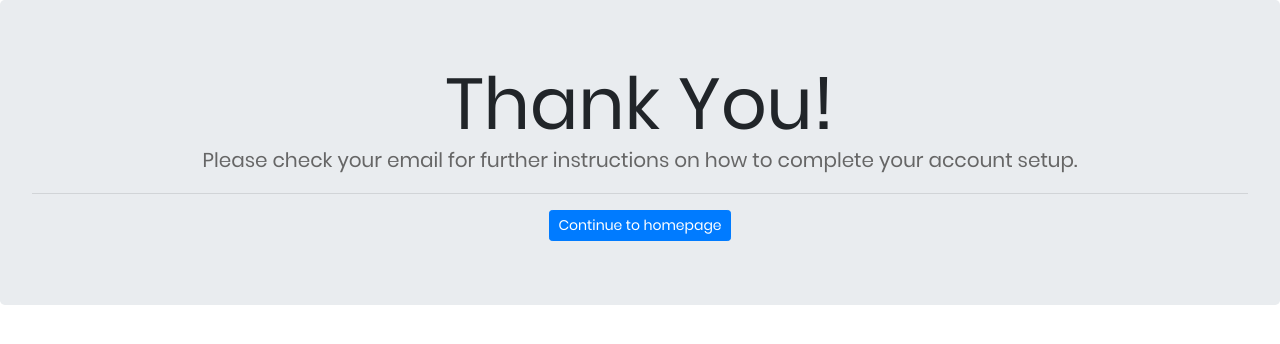
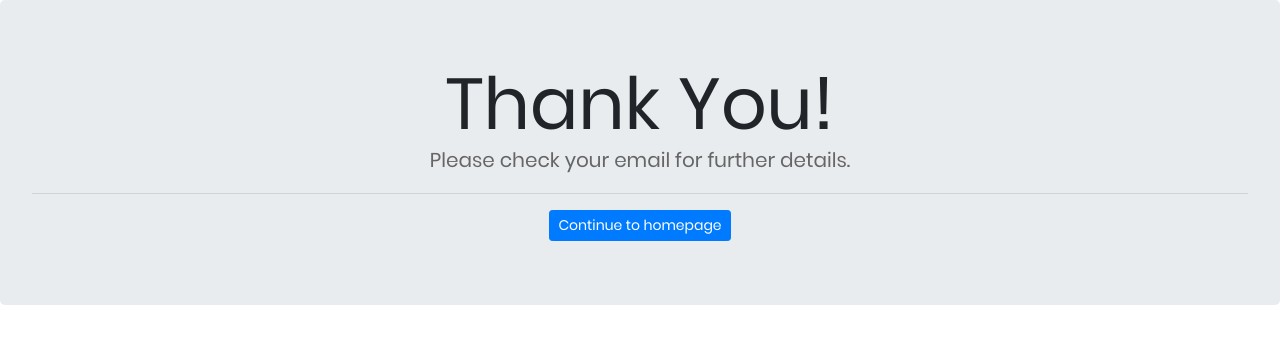
Before and after one commit to josephc2195/HTML-fix, a Flask app: page /typ in a window 1280 px wide. Shown: the top 344 px of the page. Run offline with Flask 2, Linux system fonts and the light colour scheme; some libraries are stand-ins or nearby versions.

Commit message:
Update typ.html

```diff
--- a/templates/typ.html
+++ b/templates/typ.html
@@ -19,7 +19,7 @@
 <body>
   <div class="jumbotron text-center">
   <h1 class="display-3">Thank You!</h1>
-  <p class="lead"><strong>Please check your email</strong> for further instructions on how to complete your account setup.</p>
+  <p class="lead"><strong>Please check your email</strong> for further details.</p>
   <hr>
   <p class="lead">
     <a class="btn btn-primary btn-sm" href="https://fixtronix.herokuapp.com/" role="button">Continue to homepage</a>
```
